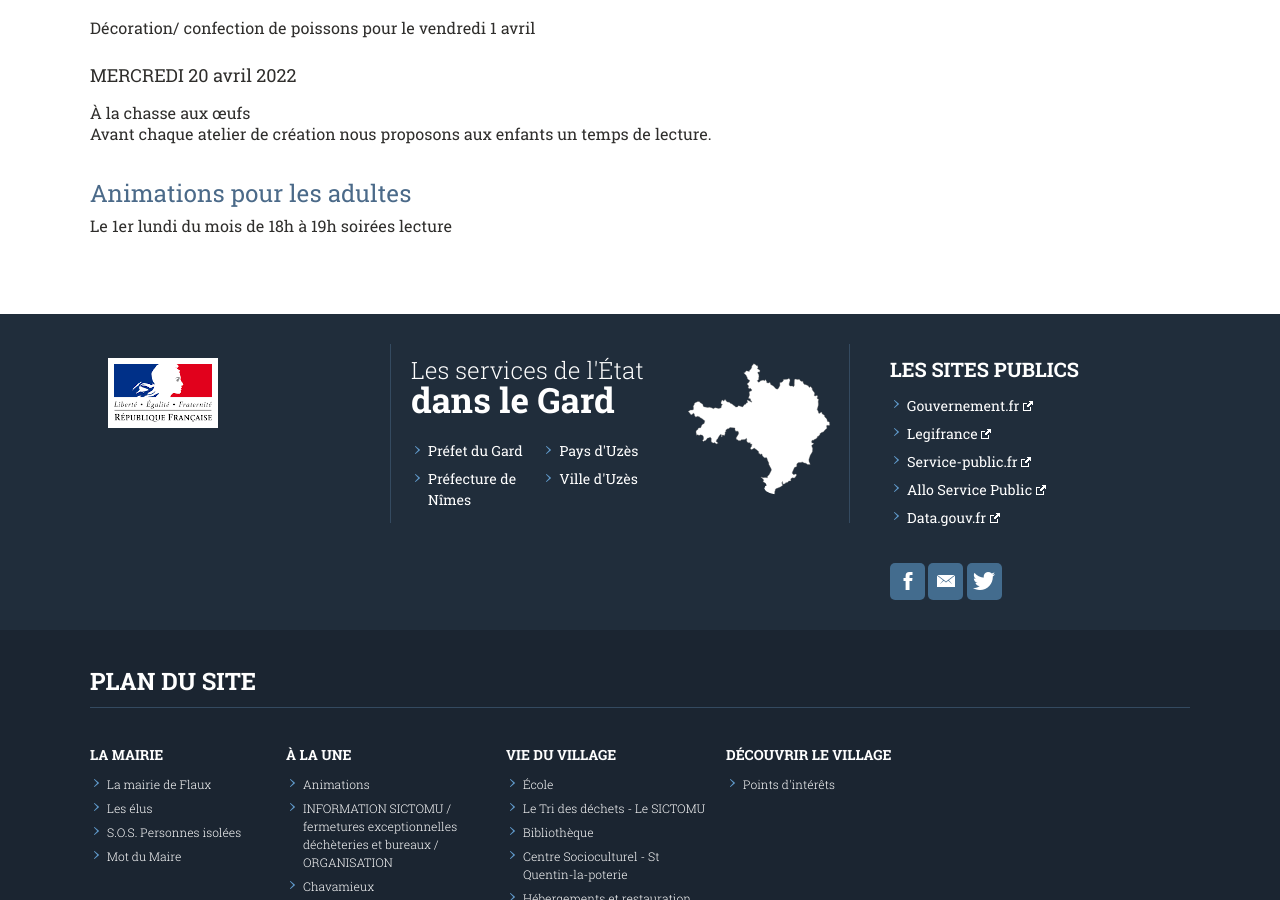
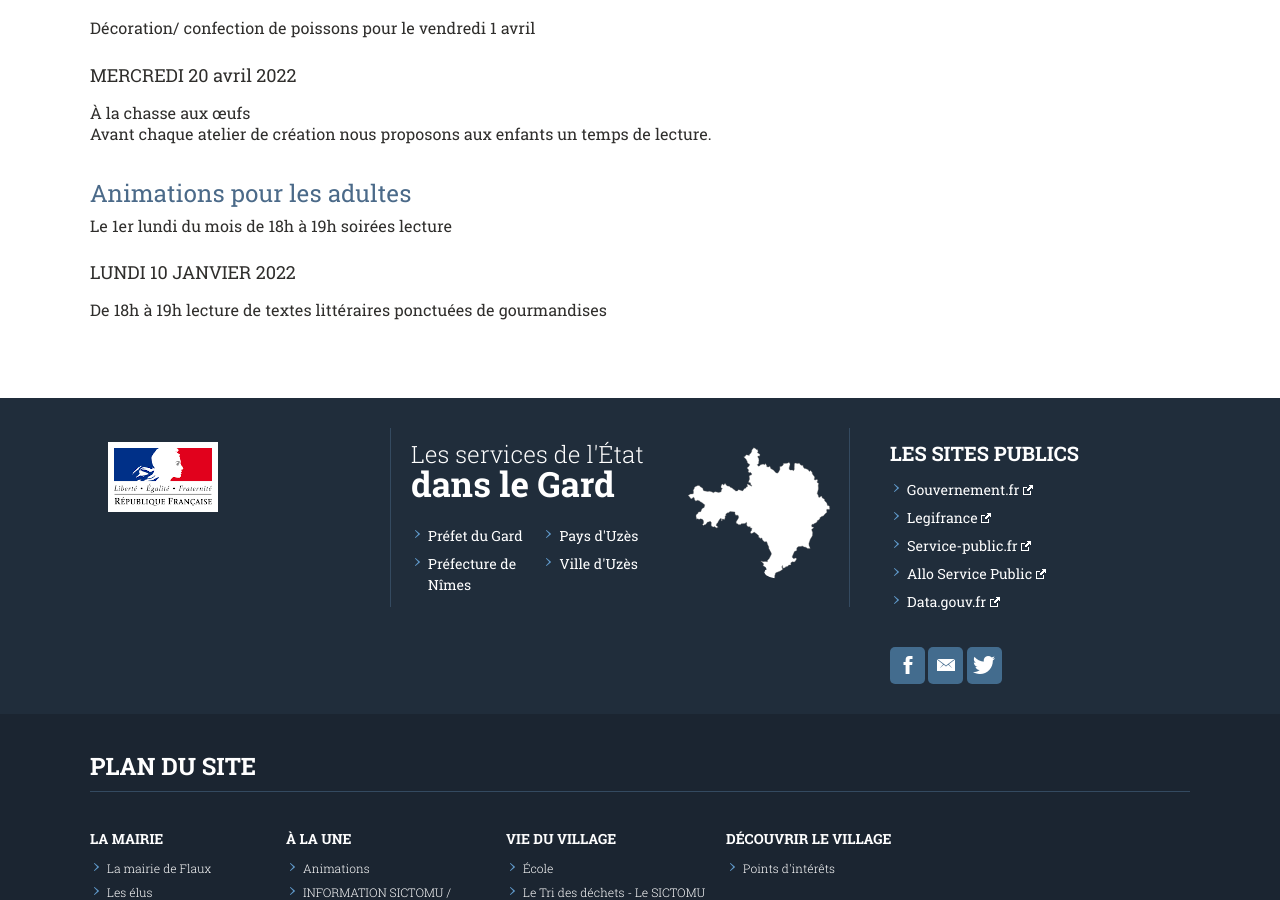
Before and after one commit to Flaux-Village/flaux-village.github.io, a Jekyll site: the page built from _actualites/animations.md, in a window 1280 px wide and 900 px high, scrolled down 693 px. Built offline with Jekyll 4.4.1, drawn with Linux system fonts in a browser that asks for light colours.

Commit message:
Update animations.md

```diff
--- a/_actualites/animations.md
+++ b/_actualites/animations.md
@@ -32,3 +32,6 @@
 
 # Animations pour les adultes<br>
 Le 1er lundi du mois de 18h à 19h soirées lecture<br>
+
+### LUNDI 10 JANVIER 2022<br>
+De 18h à 19h lecture de textes littéraires ponctuées de gourmandises
```
